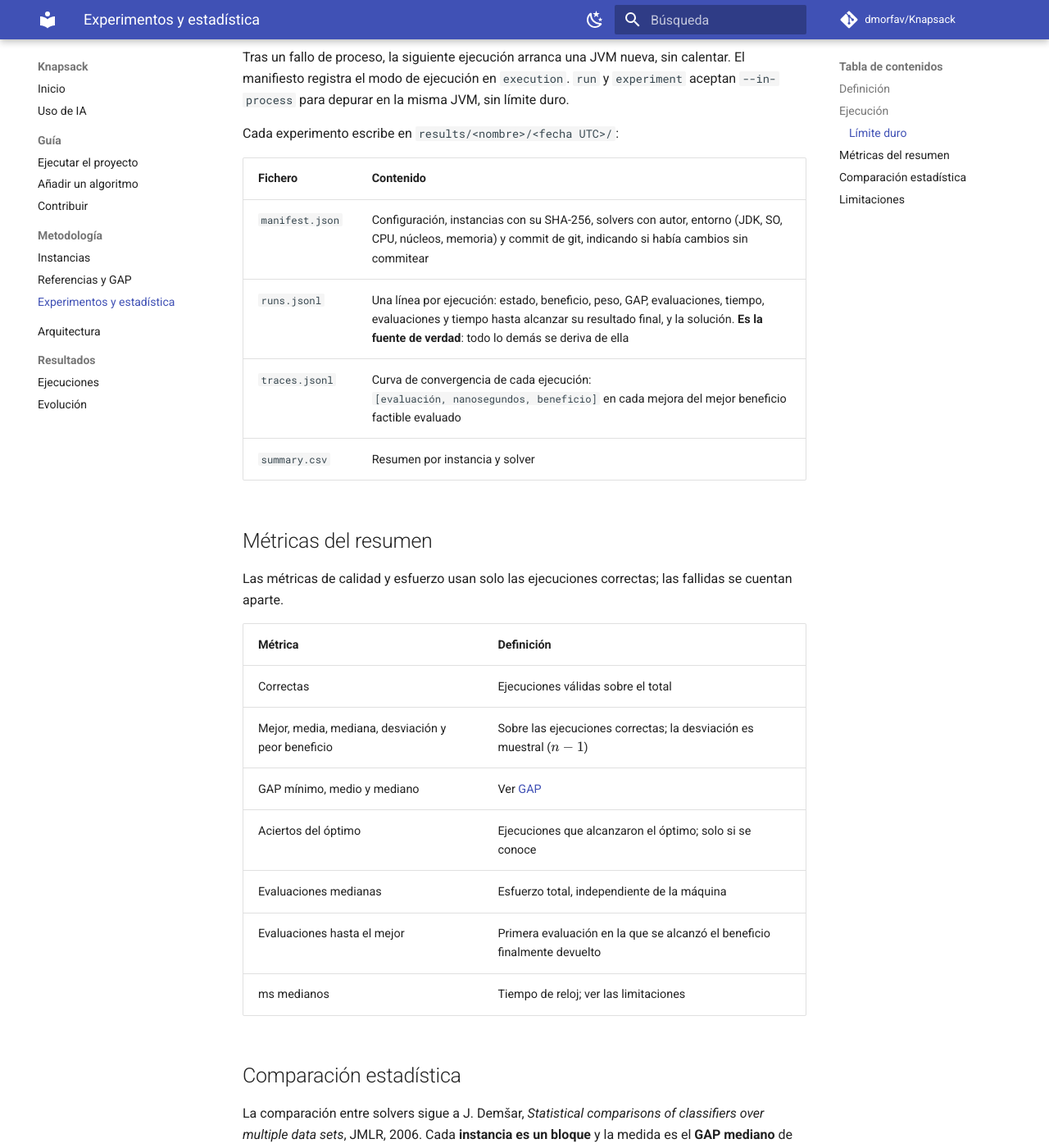
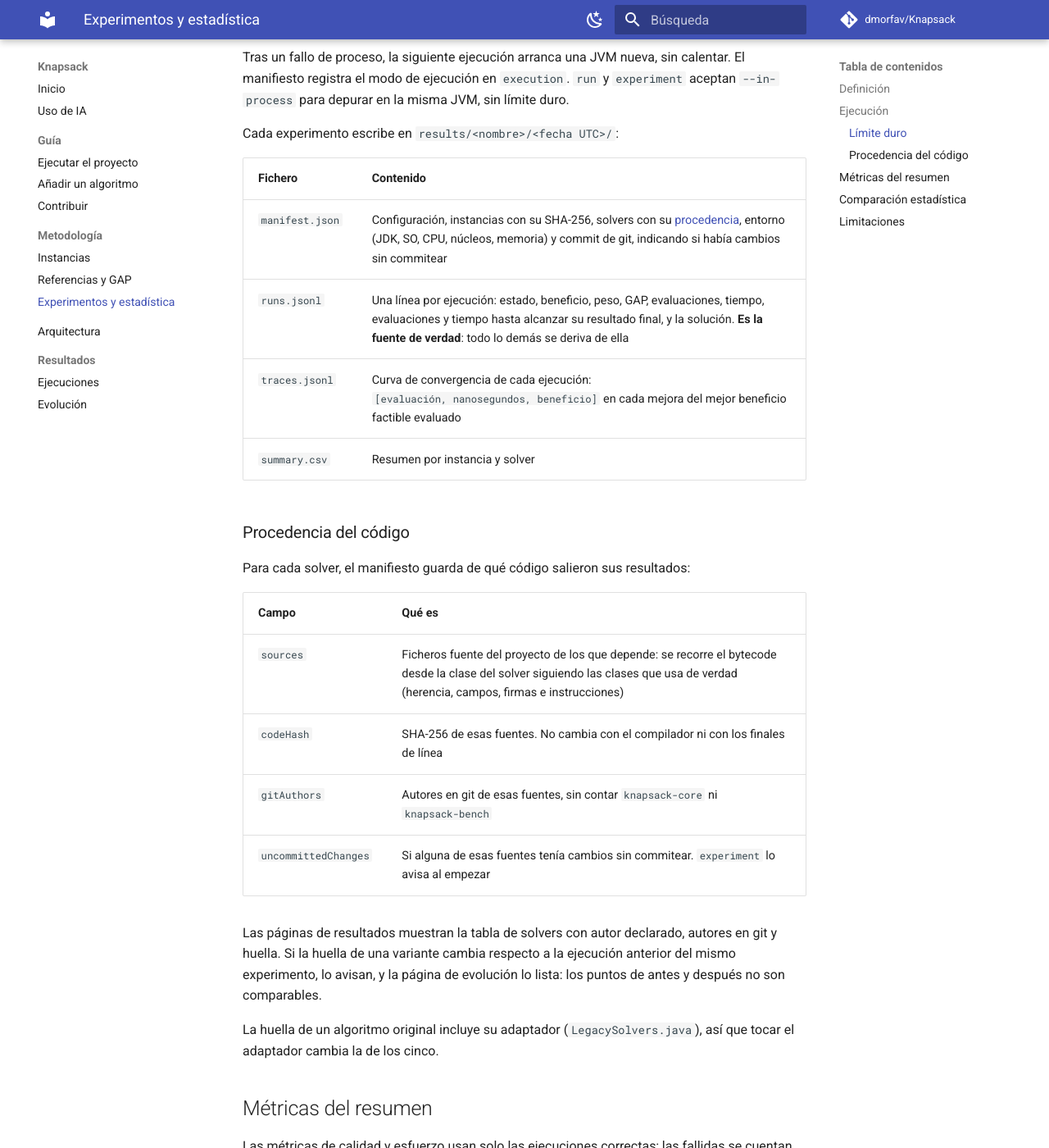
Before and after one commit to dmorfav/Knapsack, an MkDocs documentation site: the page built from docs/metodologia/experimentos.md, in a window 1280 px wide and 1400 px high, scrolled down 1453 px. Shown: the whole window at 82% size. Built offline with MkDocs 1.6.1 and Material for MkDocs 9.7.7, drawn with Linux system fonts in a browser that asks for light colours; nearby versions of some CDN libraries; a script that is not in the unit is left out; comment, search, counter and statistics services are not loaded.

Commit message:
feat: enhance documentation with solver provenance details and code change tracking

```diff
--- a/docs/metodologia/experimentos.md
+++ b/docs/metodologia/experimentos.md
@@ -45,10 +45,25 @@ Cada experimento escribe en `results/<nombre>/<fecha UTC>/`:
 
 | Fichero | Contenido |
 |---|---|
-| `manifest.json` | Configuración, instancias con su SHA-256, solvers con autor, entorno (JDK, SO, CPU, núcleos, memoria) y commit de git, indicando si había cambios sin commitear |
+| `manifest.json` | Configuración, instancias con su SHA-256, solvers con su [procedencia](#procedencia-del-codigo), entorno (JDK, SO, CPU, núcleos, memoria) y commit de git, indicando si había cambios sin commitear |
 | `runs.jsonl` | Una línea por ejecución: estado, beneficio, peso, GAP, evaluaciones, tiempo, evaluaciones y tiempo hasta alcanzar su resultado final, y la solución. **Es la fuente de verdad**: todo lo demás se deriva de ella |
 | `traces.jsonl` | Curva de convergencia de cada ejecución: `[evaluación, nanosegundos, beneficio]` en cada mejora del mejor beneficio factible evaluado |
 | `summary.csv` | Resumen por instancia y solver |
+
+### Procedencia del código
+
+Para cada solver, el manifiesto guarda de qué código salieron sus resultados:
+
+| Campo | Qué es |
+|---|---|
+| `sources` | Ficheros fuente del proyecto de los que depende: se recorre el bytecode desde la clase del solver siguiendo las clases que usa de verdad (herencia, campos, firmas e instrucciones) |
+| `codeHash` | SHA-256 de esas fuentes. No cambia con el compilador ni con los finales de línea |
+| `gitAuthors` | Autores en git de esas fuentes, sin contar `knapsack-core` ni `knapsack-bench` |
+| `uncommittedChanges` | Si alguna de esas fuentes tenía cambios sin commitear. `experiment` lo avisa al empezar |
+
+Las páginas de resultados muestran la tabla de solvers con autor declarado, autores en git y huella. Si la huella de una variante cambia respecto a la ejecución anterior del mismo experimento, lo avisan, y la página de evolución lo lista: los puntos de antes y después no son comparables.
+
+La huella de un algoritmo original incluye su adaptador (`LegacySolvers.java`), así que tocar el adaptador cambia la de los cinco.
 
 ## Métricas del resumen
 
```
Also changed, not shown: docs/guia/contribuir.md (+2 -1 lines), 1 other file.
